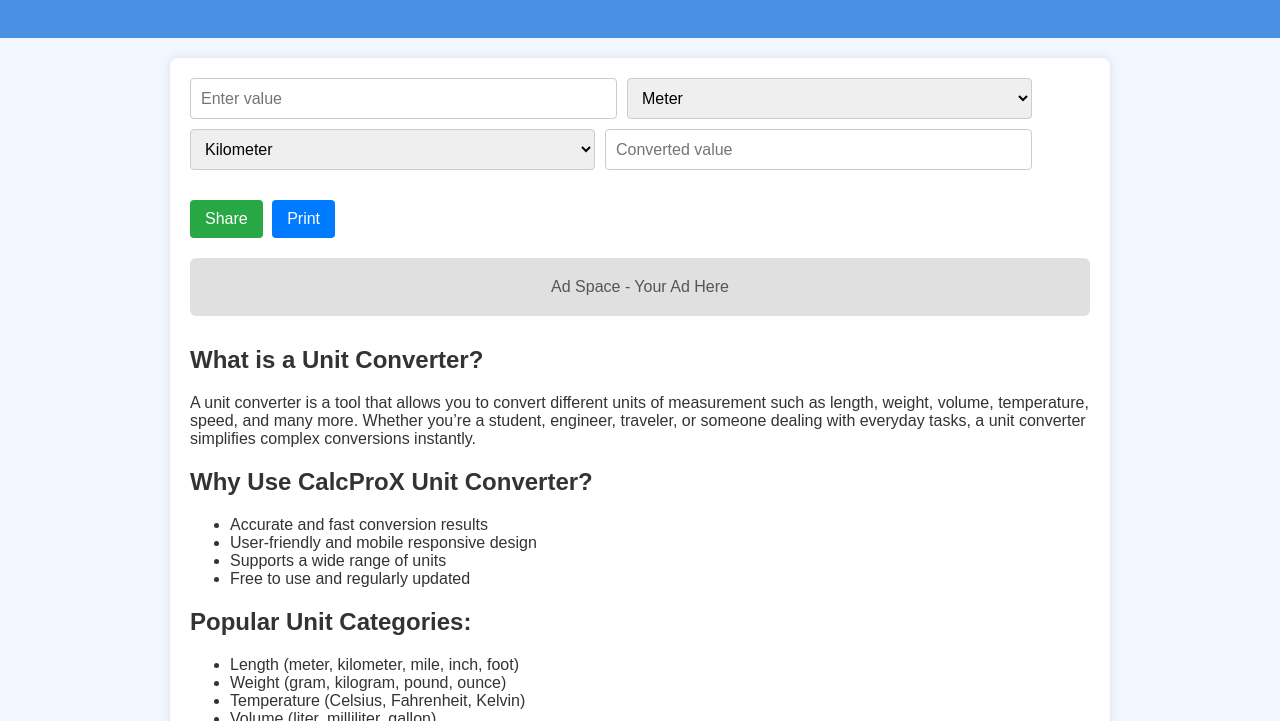
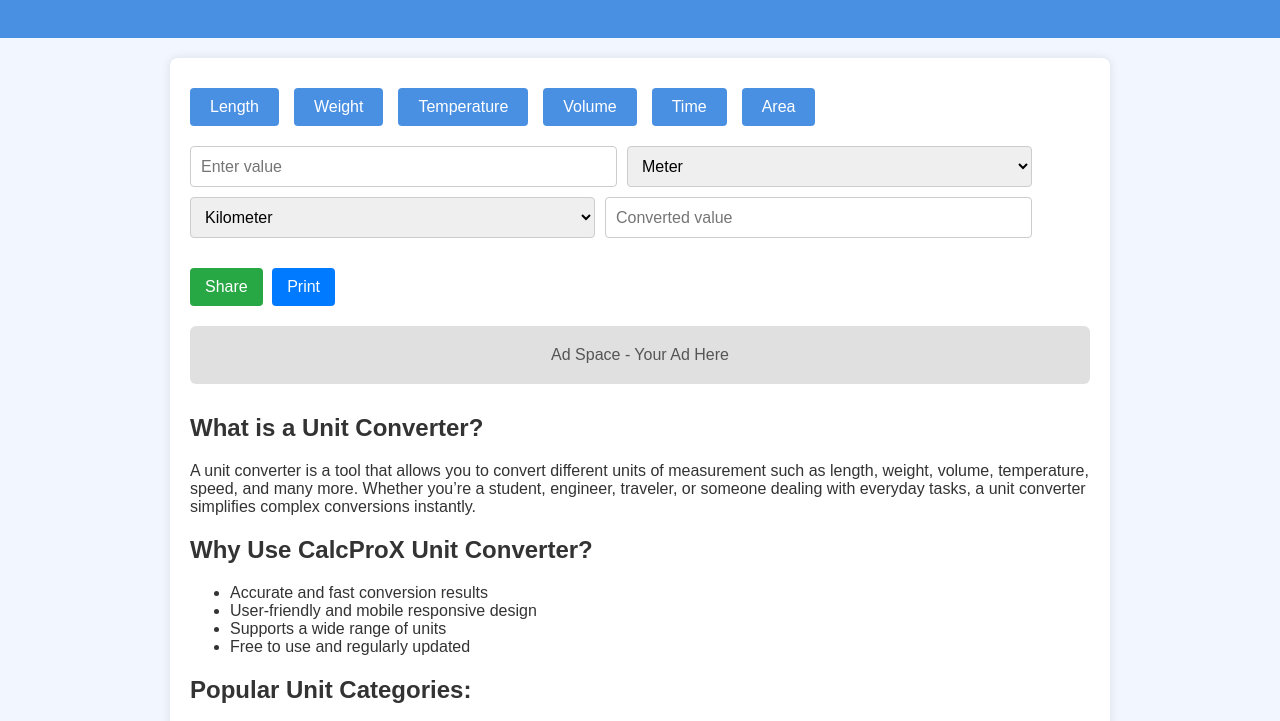
Before and after one commit to calcProXSuite/CalcProX-Suite, a plain HTML site: page unit.html in a window 1280 px wide. Shown: the part 60-781 px from the top of the page. Drawn offline with Linux system fonts and the light colour scheme.

Commit message:
Update unit.html
Unit calculator

```diff
--- a/unit.html
+++ b/unit.html
@@ -74,26 +74,56 @@
       border-radius: 6px;
       color: #555;
     }
+    .category-buttons {
+      display: flex;
+      gap: 10px;
+      margin-bottom: 20px;
+    }
+    .category-buttons button {
+      background-color: #4a90e2;
+      color: white;
+      border: none;
+      padding: 10px 20px;
+      cursor: pointer;
+    }
+    .category-buttons button:hover {
+      background-color: #357ab7;
+    }
   </style>
 </head>
 <body>
   <header>
     <h1>CalcProX Unit Converter</h1>
   </header>  <main>
-    <div class="converter">
+    <div class="category-buttons">
+      <button>Length</button>
+      <button>Weight</button>
+      <button>Temperature</button>
+      <button>Volume</button>
+      <button>Time</button>
+      <button>Area</button>
+    </div><div class="converter">
   <input type="number" placeholder="Enter value" id="inputValue">
   <select id="fromUnit">
     <option value="meter">Meter</option>
     <option value="kilometer">Kilometer</option>
     <option value="mile">Mile</option>
+    <option value="inch">Inch</option>
+    <option value="foot">Foot</option>
+    <option value="centimeter">Centimeter</option>
   </select>
   <select id="toUnit">
     <option value="kilometer">Kilometer</option>
     <option value="meter">Meter</option>
     <option value="mile">Mile</option>
+    <option value="inch">Inch</option>
+    <option value="foot">Foot</option>
+    <option value="centimeter">Centimeter</option>
   </select>
   <input type="text" placeholder="Converted value" id="outputValue" readonly>
-    </div><button class="btn-share" onclick="shareResult()">Share</button>
+</div>
+
+<button class="btn-share" onclick="shareResult()">Share</button>
 <button class="btn-print" onclick="window.print()">Print</button>
 
 <div class="ad-banner">Ad Space - Your Ad Here</div>
@@ -112,7 +142,7 @@
 
   <h2>Popular Unit Categories:</h2>
   <ul>
-    <li>Length (meter, kilometer, mile, inch, foot)</li>
+    <li>Length (meter, kilometer, mile, inch, foot, centimeter)</li>
     <li>Weight (gram, kilogram, pound, ounce)</li>
     <li>Temperature (Celsius, Fahrenheit, Kelvin)</li>
     <li>Volume (liter, milliliter, gallon)</li>
```
Lines whose indentation alone changed are shown as unchanged.
